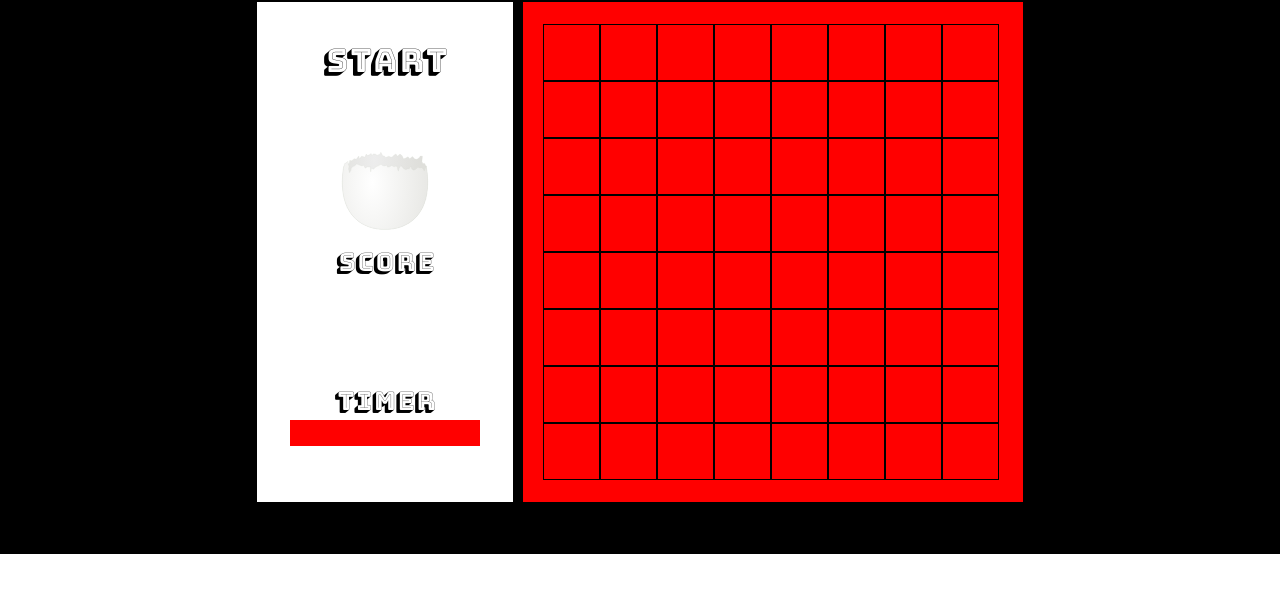
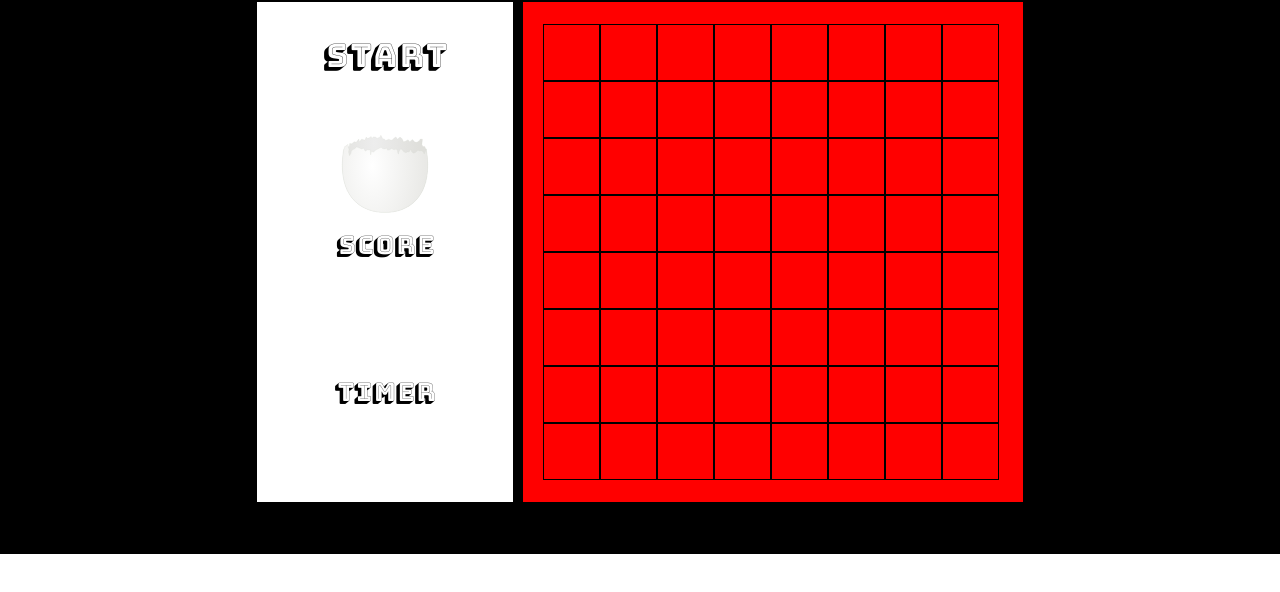
Before and after one commit to ewawrzas/Slugs-and-Dinos, a plain HTML site: page index.html in a window 1280 px wide. Shown: the part 196-788 px from the top of the page. Drawn offline with nearby package versions, Linux system fonts and the light colour scheme.

Commit message:
Remove timer

```diff
--- a/assets/index.css
+++ b/assets/index.css
@@ -106,7 +106,7 @@ body {
   font-size: 25px;
 }
 
-.fader2 {
+/*.fader2 {
   align-self: center;
 }
 
@@ -118,7 +118,7 @@ body {
   padding: 0.9px;
   color: red;
 }
-.fader2:hover td { background-color: green; }
+.fader2:hover td { background-color: green; }*/
 
 
 .timerDiv {
--- a/assets/timer.css
+++ b/assets/timer.css
@@ -1,4 +1,4 @@
-<style type="text/css">
+/*<style type="text/css">
 
   .fader2 td {
     background-color: red;
@@ -22,4 +22,4 @@
 <td style="transition-delay: 4.0s;">90%</td>
 <td style="transition-delay: 4.5s;">100%</td>
 </tr>
-</table>
+</table>*/
--- a/index.html
+++ b/index.html
@@ -25,32 +25,8 @@
             <img id="eggImg" src="./assets/images/egg.svg">
             <h2 id="label">Score</h2>
           </div>
+          <h2 id="label">Timer</h2>
           <div class="timerDiv">
-            <table class="fader2" cellpadding="0" cellspacing="0">
-              <tr>
-                <td style="transition-delay: 0s;">.</td>
-                <td style="transition-delay: 0.5s;">.</td>
-                <td style="transition-delay: 1.0s;">.</td>
-                <td style="transition-delay: 1.5s;">.</td>
-                <td style="transition-delay: 2.0s;">.</td>
-                <td style="transition-delay: 2.5s;">.</td>
-                <td style="transition-delay: 3.0s;">.</td>
-                <td style="transition-delay: 3.5s;">.</td>
-                <td style="transition-delay: 4.0s;">.</td>
-                <td style="transition-delay: 4.5s;">.</td>
-                <td style="transition-delay: 5.0s;">.</td>
-                <td style="transition-delay: 5.5s;">.</td>
-                <td style="transition-delay: 6.0s;">.</td>
-                <td style="transition-delay: 6.5s;">.</td>
-                <td style="transition-delay: 7.0s;">.</td>
-                <td style="transition-delay: 7.5s;">.</td>
-                <td style="transition-delay: 8.0s;">.</td>
-                <td style="transition-delay: 8.5s;">.</td>
-                <td style="transition-delay: 9.0s;">.</td>
-                <td style="transition-delay: 9.5s;">.</td>
-              </tr>
-              <h2 id="label">Timer</h2>
-            </table>
           </div>
         </div>
 
```
